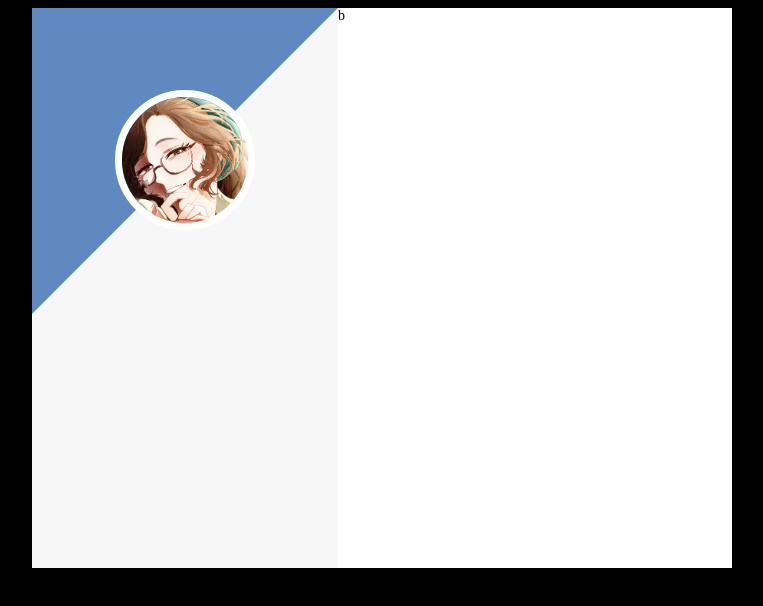
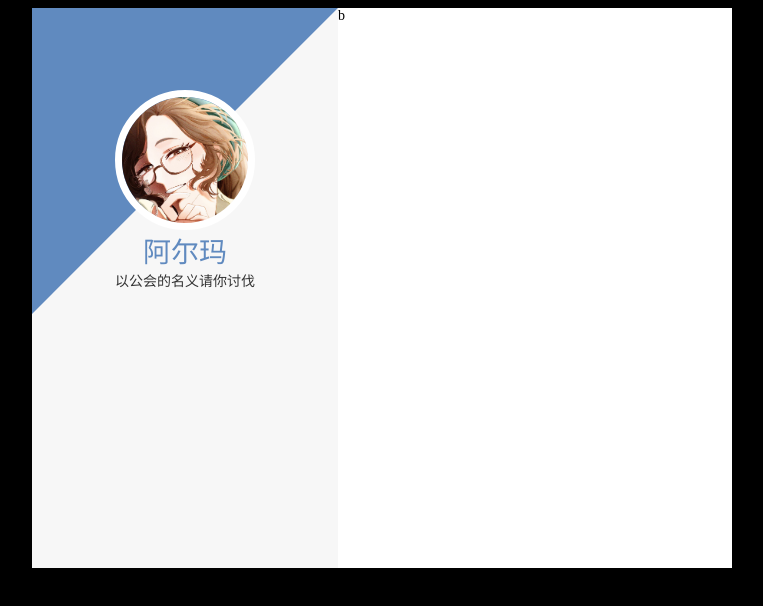
Before and after one commit to LazyOIGG/H5_Learn_Demo, a website: page index.html in a window 1280 px wide. Shown: the whole page, without its empty margins (258-1021 px from the left). Drawn offline with Linux system fonts and the light colour scheme.

Commit message:
姓名与职位

```diff
--- a/index.html
+++ b/index.html
@@ -15,6 +15,7 @@
         :root {/*从根元素开始就生效*/
             --primary-color: #608abf;
             --secondary-color: #f7f7f7;
+            --text-color: #333;
         }
 
         body {
@@ -64,6 +65,16 @@
             position: relative;
         }
 
+        .name{
+            font-size: 200%;
+            color: var(--primary-color);
+            text-align: center;
+        }
+
+        .title{
+            color: var(--text-color);
+            text-align: center;
+        }
     </style>
 </head>
 
@@ -72,6 +83,8 @@
 <div class="container">
     <div class="left">
         <img class="avatar" src="assets/images/file1.jpg" alt="阿尔玛"/>
+        <div class="name">阿尔玛</div>
+        <div class="title">以公会的名义请你讨伐</div>
     </div>
     <div class="right">b</div>
 </div>
```
